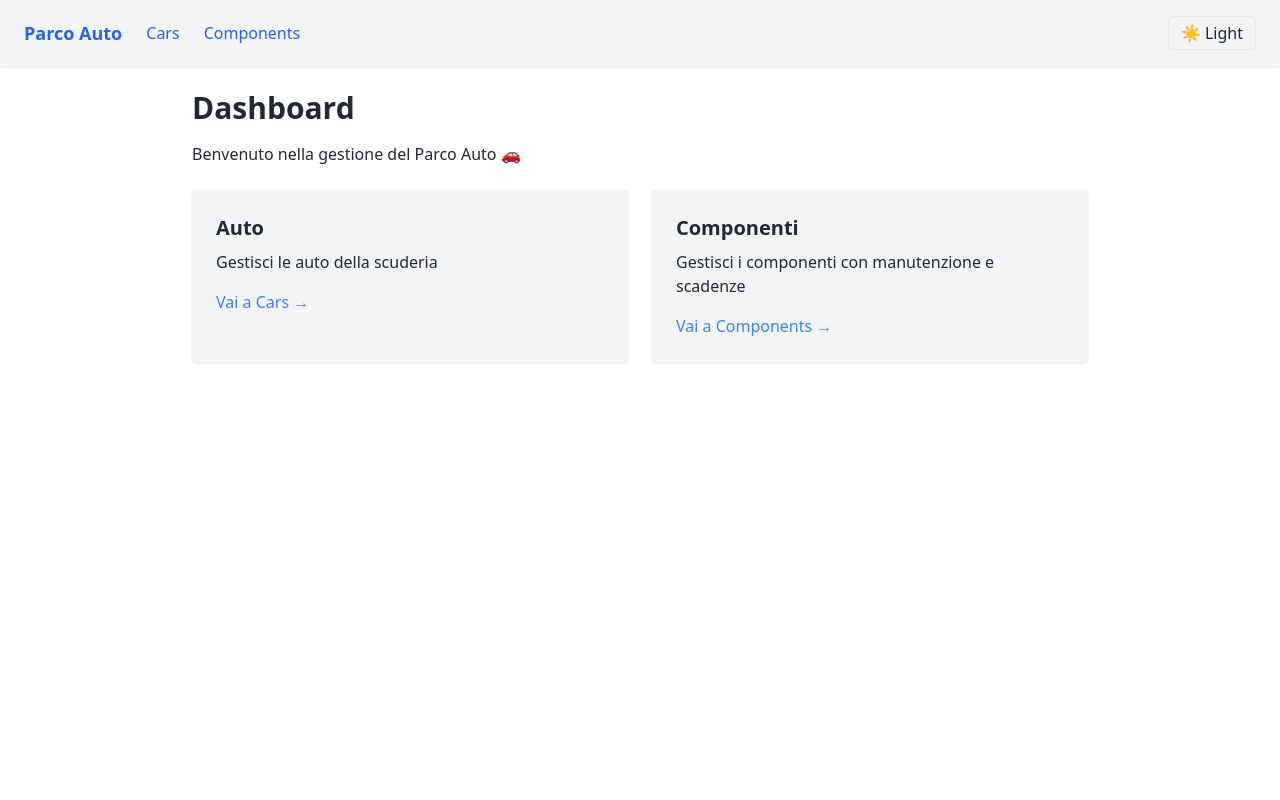
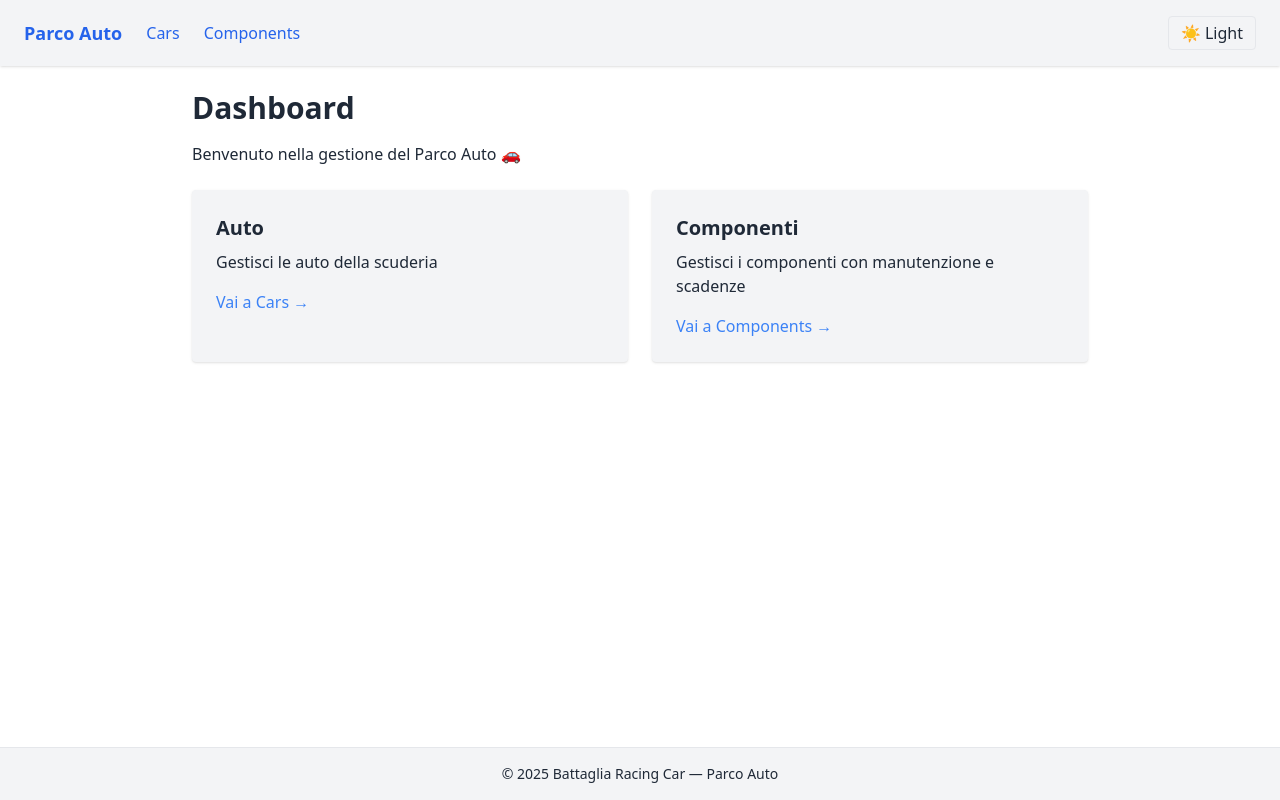
Before and after one commit to BattagliaGiuseppe/BattagliaRacingCar, a Next.js app: page / in a window 1280 px wide. Built offline with nearby package versions, Linux system fonts and the light colour scheme.

Commit message:
Update layout.tsx

```diff
--- a/app/layout.tsx
+++ b/app/layout.tsx
@@ -14,12 +14,13 @@ export default function RootLayout({
   children: React.ReactNode;
 }) {
   return (
-    <html lang="it">
-      <body className="min-h-screen flex flex-col bg-white dark:bg-gray-900">
+    <html lang="it" suppressHydrationWarning>
+      <body className="min-h-screen flex flex-col bg-white text-gray-800 dark:bg-gray-900 dark:text-gray-100 transition-colors duration-300">
+
         {/* Navbar */}
         <header className="flex items-center justify-between px-6 py-4 shadow bg-gray-100 dark:bg-gray-800">
           <nav className="flex items-center space-x-6">
-            <Link href="/" className="font-bold text-lg">
+            <Link href="/" className="font-bold text-lg hover:opacity-80">
               Parco Auto
             </Link>
             <Link href="/cars" className="hover:underline">
@@ -32,8 +33,13 @@ export default function RootLayout({
           <ThemeToggle />
         </header>
 
-        {/* Contenuto */}
+        {/* Contenuto dinamico */}
         <main className="flex-1 p-6">{children}</main>
+
+        {/* Footer */}
+        <footer className="px-6 py-4 text-center text-sm bg-gray-100 dark:bg-gray-800 border-t dark:border-gray-700">
+          © {new Date().getFullYear()} Battaglia Racing Car — Parco Auto
+        </footer>
       </body>
     </html>
   );
```
